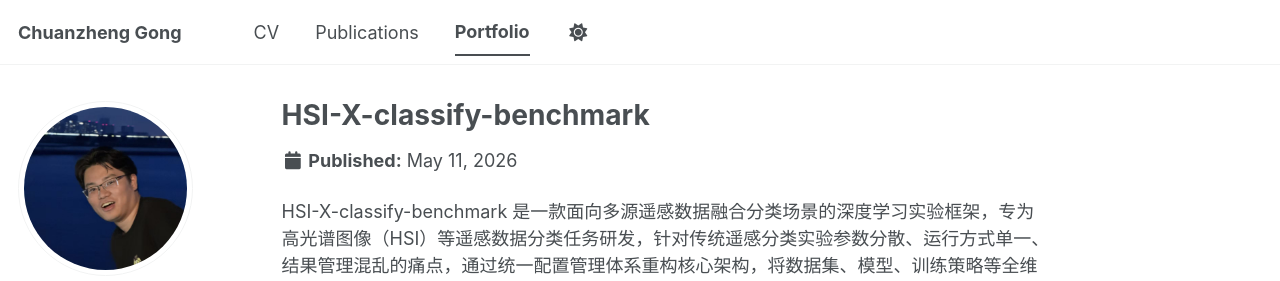
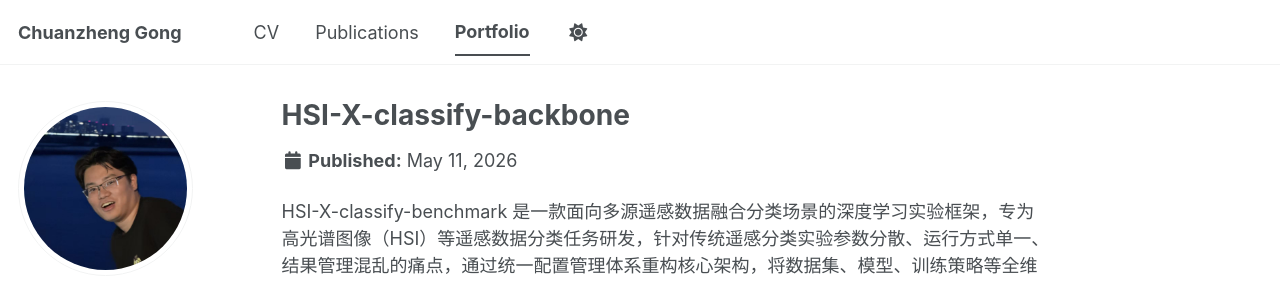
Before and after one commit to Link11001/Link11001.github.io, a Jekyll site: the page built from _portfolio/portfolio-1.md, in a window 1280 px wide. Shown: the top 281 px of the page. Built offline with Jekyll 4.4.1, drawn with Linux system fonts in a browser that asks for light colours; some web fonts are replaced; a script bundle is joined from its source files by our own code; library files that are not in the unit come from our copies.

Commit message:
Update portfolio-1.md

```diff
--- a/_portfolio/portfolio-1.md
+++ b/_portfolio/portfolio-1.md
@@ -1,9 +1,9 @@
 ---
-title: "HSI-X-classify-benchmark"
-excerpt: "HSI-X-classify-benchmark 是一款面向多源遥感数据融合分类场景的深度学习实验框架，专为高光谱图像（HSI）等遥感数据分类任务研发，针对传统遥感分类实验参数分散、运行方式单一、结果管理混乱的痛点，通过统一配置管理体系重构核心架构，将数据集、模型、训练策略等全维度参数纳入统一管控，支持命令行、Python 函数调用、配置文件三种灵活运行方式，原生适配 FusAtNet 等主流深度学习模型，兼容高光谱、SAR、LiDAR 等多源遥感数据，覆盖 “数据加载 - 模型训练 - 性能评估 - 结果可视化” 全实验流程，可自动生成结构化的模型文件、训练日志、测试报告及可视化图像，能高效支撑遥感图像处理领域研究人员开展算法验证、参数调优、模型对比等实验，大幅降低实验门槛，提升研发效率与结果可复现性。<br/><img src='/images/HSI-X.png'>"
+title: "HSI-X-classify-backbone"
+excerpt: "HSI-X-classify-backbone 是一款面向多源遥感数据融合分类场景的深度学习实验框架，专为高光谱图像（HSI）等遥感数据分类任务研发，针对传统遥感分类实验参数分散、运行方式单一、结果管理混乱的痛点，通过统一配置管理体系重构核心架构，将数据集、模型、训练策略等全维度参数纳入统一管控，支持命令行、Python 函数调用、配置文件三种灵活运行方式，原生适配 FusAtNet 等主流深度学习模型，兼容高光谱、SAR、LiDAR 等多源遥感数据，覆盖 “数据加载 - 模型训练 - 性能评估 - 结果可视化” 全实验流程，可自动生成结构化的模型文件、训练日志、测试报告及可视化图像，能高效支撑遥感图像处理领域研究人员开展算法验证、参数调优、模型对比等实验，大幅降低实验门槛，提升研发效率与结果可复现性。<br/><img src='/images/HSI-X.png'>"
 collection: portfolio
 ---
 
 HSI-X-classify-benchmark 是一款面向多源遥感数据融合分类场景的深度学习实验框架，专为高光谱图像（HSI）等遥感数据分类任务研发，针对传统遥感分类实验参数分散、运行方式单一、结果管理混乱的痛点，通过统一配置管理体系重构核心架构，将数据集、模型、训练策略等全维度参数纳入统一管控，支持命令行、Python 函数调用、配置文件三种灵活运行方式，原生适配 FusAtNet 等主流深度学习模型，兼容高光谱、SAR、LiDAR 等多源遥感数据，覆盖 “数据加载 - 模型训练 - 性能评估 - 结果可视化” 全实验流程，可自动生成结构化的模型文件、训练日志、测试报告及可视化图像，能高效支撑遥感图像处理领域研究人员开展算法验证、参数调优、模型对比等实验，大幅降低实验门槛，提升研发效率与结果可复现性。
 
-**项目开源链接：** [https://github.com/oucailab/HSI-X-classify-backbone](https://github.com/oucailab/HSI-X-classify-benchmark)
+**项目开源链接：** [https://github.com/oucailab/HSI-X-classify-backbone](https://github.com/oucailab/HSI-X-classify-backbone)
```
